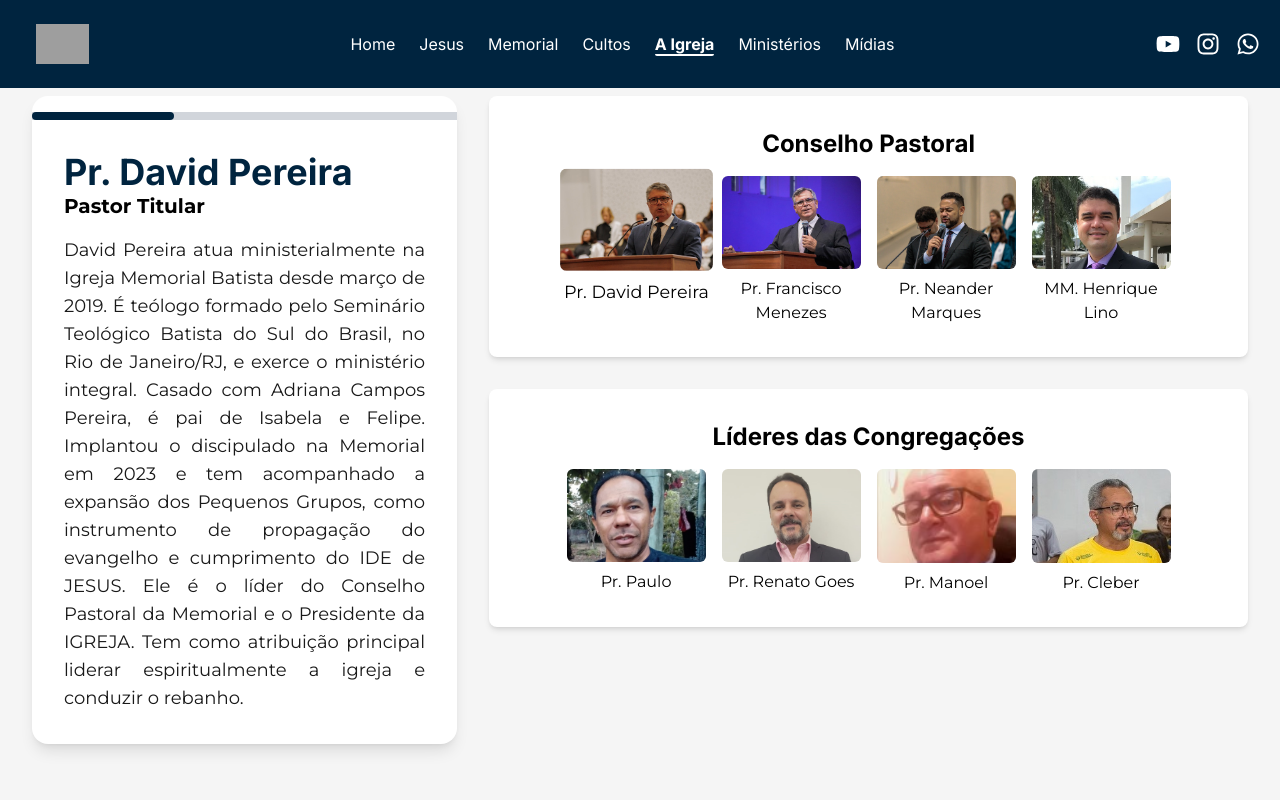
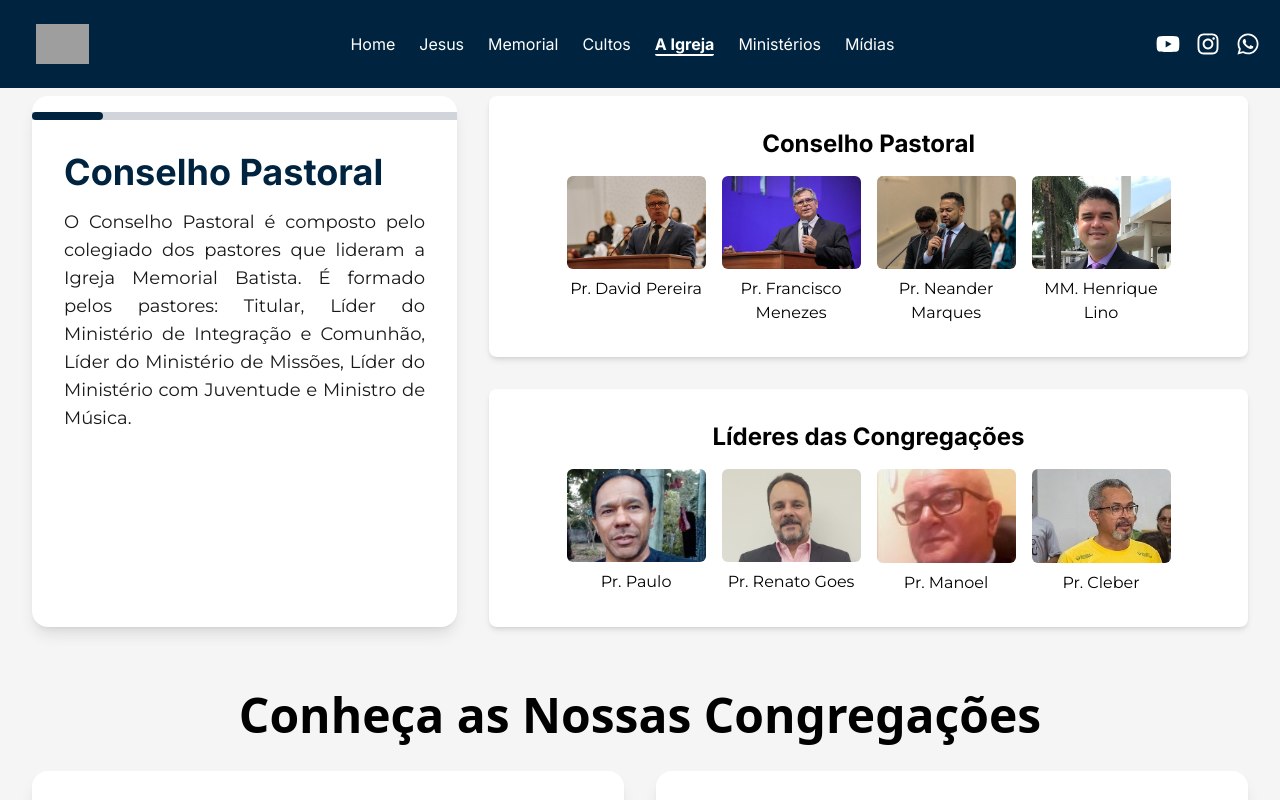
Before and after one commit to Jotagamaral/igreja-memorial-batista, a React (Create React App) app: page /igreja in a window 1280 px wide. Shown: the top 800 px of the page. Built offline with nearby package versions, Linux system fonts and the light colour scheme; grey boxes are pictures that could not be loaded.

Commit message:
Pop up and carrousel changes

```diff
--- a/src/components/Popup.js
+++ b/src/components/Popup.js
@@ -23,7 +23,7 @@
 
   return (
     <div
-      className={`fixed bottom-4 left-4 bg-white p-4 rounded-lg shadow-lg max-w-md z-50 transform transition-all duration-1000
+      className={`fixed bottom-4 md:left-4 bg-white bg-opacity-70 p-4 rounded-lg shadow-lg  h-auto z-50 transform transition-all duration-1000
       ${animateIn && !animateOut ? 'opacity-100 translate-x-0' : 'opacity-0 translate-x-[-20px]'}
       ${animateOut ? 'opacity-0 translate-x-[-40px]' : ''}`}
     >
@@ -36,9 +36,9 @@
       <img
         src="/assets/popup_assets/caravana.jpeg"
         alt="Aviso"
-        className="w-full h-32 object-cover rounded-lg"
+        className="w-1/2 h-1/4 mx-auto object-cover rounded-lg"
       />
-      <div className="mt-2">
+      <div className="mt-2 ">
         <h3 className="font-inter font-bold text-[#437d6f]">Amazônia 2025</h3>
         <p className="font-montserrat text-black mb-4">Caravana missionária da IMB</p>
         <a
--- a/src/data/igreja_Data.json
+++ b/src/data/igreja_Data.json
@@ -26,22 +26,22 @@
     {
       "name": "Pr. David Pereira",
       "titulo": "Pastor Titular",
-      "conteudo": "David Pereira atua ministerialmente na Igreja Memorial Batista desde março de 2019. É teólogo formado pelo Seminário Teológico Batista do Sul do Brasil, no Rio de Janeiro/RJ, e exerce o ministério integral. Casado com Adriana Campos Pereira, é pai de Isabela e Felipe. Implantou o discipulado na Memorial em 2023 e tem acompanhado a expansão dos Pequenos Grupos, como instrumento de propagação do evangelho e cumprimento do IDE de JESUS. Ele é o líder do Conselho Pastoral da Memorial e o Presidente da IGREJA. Tem como atribuição principal liderar espiritualmente a igreja e conduzir o rebanho."
+      "conteudo": "David Pereira atua ministerialmente na Igreja Memorial Batista desde de 2019. É teólogo formado pelo Seminário Teológico Batista do Sul do Brasil, no Rio de Janeiro/RJ, e exerce o ministério integral. Implantou o discipulado na Memorial em 2023 e tem acompanhado a expansão dos Pequenos Grupos. Líder do Conselho Pastoral da Memorial e o Presidente da IGREJA. Tem como atribuição principal liderar espiritualmente a igreja."
     },
     {
       "name": "Pr. Francisco Menezes",
       "titulo": "Ministro de Integração e Comunhão",
-      "conteudo": "Francisco atua ministerialmente na IMB desde 2012. É teólogo formado pelo Seminário Teológico Batista do Sul do Brasil, no Rio de Janeiro/RJ, e exerce o ministério integral. Casado com Izane Menezes, é pai de Ana Raquel, Priscila e Pedro. Atua no Ministério de Integração e Comunhão, apoiando o Conselho Pastoral com visitas à membresia, atividades que envolvam a comunidade memorial, acolhimento, dentre outras."
+      "conteudo": "Francisco atua ministerialmente na IMB desde 2012. É teólogo formado pelo Seminário Teológico Batista do Sul do Brasil, no Rio de Janeiro/RJ, e exerce o ministério integral. Atua no Ministério de Integração e Comunhão, apoiando o Conselho Pastoral com visitas à membresia, atividades que envolvam a comunidade memorial, acolhimento, dentre outras."
     },
     {
       "name": "Pr. Neander Marques",
       "titulo": "Ministro com a Juventude",
-      "conteudo": "Neander Marques atua ministerialmente na IMB desde 2020. É teólogo formado pela faculdade Batista mineira, e exerce seu ministério integral. Casado com Djorrane Diniz. Atua no Conselho Pastoral com as atividades voltadas à juventude da IMB. Seu Ministério tem trabalhado com adolescentes, jovens e jovens adultos (LIFT), de forma a apoiar essa fase tão importante na vida cristã."
+      "conteudo": "Neander Marques atua ministerialmente na IMB desde 2020. É teólogo formado pela faculdade Batista mineira, e exerce seu ministério integral. Atua no Conselho Pastoral com as atividades voltadas à juventude da IMB. Seu Ministério tem trabalhado com adolescentes, jovens e jovens adultos (LIFT), de forma a apoiar essa fase tão importante na vida cristã."
     },
     {
       "name": "MM. Henrique Lino",
       "titulo": "Ministro de Música",
-      "conteudo": "Henrique Lino atua ministerialmente na IMB desde 2015. É formado em música sacra, pelo Seminário Teológico Batista do Norte do Brasil, em Recife/PE, e exerce seu ministério integral. Casado com Daniele Fortuna, pai de Lara e Luísa. Atua no Conselho Pastoral liderando a música na IMB. Organiza as atividades musicais, corais, escalas de musicistas, coros, bandas e é responsável pela ordem do culto. Tem como responsabilidade atuar alinhado com os pastores do Conselho Pastoral que são responsáveis pela liturgia dos cultos."
+      "conteudo": "Henrique Lino atua ministerialmente na IMB desde 2015. É formado em música sacra, pelo Seminário Teológico Batista do Norte do Brasil, em Recife/PE, e exerce seu ministério integral. Atua no Conselho Pastoral liderando a música na IMB. Organiza as atividades musicais, corais, escalas de musicistas, coros, bandas e é responsável pela ordem do culto. Tem como responsabilidade atuar alinhado com os pastores do Conselho Pastoral."
     },
     {
       "name": "Vago",
--- a/src/data/ministerios_Data.json
+++ b/src/data/ministerios_Data.json
@@ -37,7 +37,7 @@
       "email": "dermevalfarias@yahoo.com.br",
       "tel": "(61) 99298-4505",
       "description": "Na Igreja Memorial Batista, os diáconos e as diaconisas são eleitos entre os seus membros e integram o Conselho Diaconal. Possuem as seguintes competências: Apoiar a lgreja e seus ministérios nas atividades eclesiásticas; promover a paz, a comunhão e o bem-estar dos membros da Igreja;organizar os elementos da Ceia do Senhor e auxiliar a sua distribuição; assistir os membros, ajudando-os a se integrarem nas atividades da lgreja; zelar pela manutenção da ordem nas dependências do templo nos horários dos cultos. dedicam a tratar da remuneração dos pastores e ministros da Igreja, da avaliação do Pastor Titular e dos Ministros-Auxiliares e assumem outras funções que a Assembleia da Igreja lhes atribuir.",
-      "image": "assets/ministerios_assets/bg.png"
+      "image": ""
     },
     {
       "title": "Educação e Capacitação Cristã",
@@ -93,7 +93,7 @@
       "email": "",
       "tel": "",
       "description": "",
-      "image": "assets/ministerios_assets/bg.png"
+      "image": ""
     },
     {
       "title": "Ministério Mulher Cristã em Missão",
--- a/src/pages/Igreja.js
+++ b/src/pages/Igreja.js
@@ -7,32 +7,35 @@
   const [textoAtual, setTextoAtual] = useState(0);
   const [isFading, setIsFading] = useState(false);
   const [progress, setProgress] = useState(0);
+  const [pastorSelecionado, setPastorSelecionado] = useState(null); // Estado para o pastor selecionado
 
   useEffect(() => {
-    // Scroll to top when the component mounts
     window.scrollTo(0, 0);
-  }, []); // This effect runs only once, when the component mounts
+  }, []);
 
   useEffect(() => {
-    // Função para alternar entre os textos
+
+
     const alternarTexto = () => {
       setIsFading(true);
       setTimeout(() => {
         setTextoAtual((prevTextoAtual) => (prevTextoAtual + 1) % igrejaData.textosLateral.length);
         setIsFading(false);
-      }, 500); // Tempo igual ao da transição
+      }, 500);
     };
 
-    // Configurar intervalo para alternar textos a cada 3 segundos
+    if (!pastorSelecionado) {
+
+
+
       const intervalo = setInterval(() => {
         alternarTexto();
         setProgress((prevProgress) => {
           const newProgress = (prevProgress + (100 / igrejaData.textosLateral.length));
           return newProgress >= 100 ? 100 : newProgress;
         });
-    }, 3000);
+      }, 10000);
 
-    // Ajustar progresso quando o texto final estiver sendo exibido
       const ajustarProgresso = () => {
         if (textoAtual === igrejaData.textosLateral.length - 1) {
           setProgress(100);
@@ -41,21 +44,20 @@
         }
       };
 
-    // Recalcular o progresso sempre que o textoAtual mudar
       ajustarProgresso();
 
-    // Limpar intervalo ao desmontar o componente
+
+
       return () => clearInterval(intervalo);
-  }, [textoAtual]);
+    }
+  }, [textoAtual, pastorSelecionado]);
 
-  const texto = igrejaData.textosLateral[textoAtual];
+  const texto = pastorSelecionado ? igrejaData.textosLateral[pastorSelecionado] : igrejaData.textosLateral[textoAtual]; // Use pastorSelecionado se houver
 
   return (
     <div className="min-h-screen py-14 md:py-16 bg-[#F5F5F5]">
       <div className="max-w-screen-xl mx-auto p-4 md:p-8 flex flex-col md:flex-row gap-8">
-        {/* Card com informações na parte esquerda */}
         <Card BackgroundColor="#FFFFFF">
-          {/* Barra de Progresso */}
           <div className="relative h-2 bg-gray-300 mt-4">
             <div
               className="absolute h-full bg-custom-blue transition-all rounded-xl duration-1000"
@@ -66,19 +68,16 @@
             <h1 className={`text-2xl md:text-4xl font-bold font-inter text-left text-custom-blue transition-opacity duration-500 ${!isFading ? 'opacity-100' : 'opacity-0'}`}>
               {texto.name}
             </h1>
-
             <h3 className={`text-lg md:text-xl font-bold font-montserrat text-left text-black transition-opacity duration-500 ${!isFading ? 'opacity-100' : 'opacity-0'}`}>
-              {texto.titulo}
+              {texto.titulo } {/* Mostra título ou role do pastor */}
             </h3>
             <p className={`text-base md:text-lg font-base font-montserrat text-justify text-[#191919] mt-4 transition-opacity duration-500 ${!isFading ? 'opacity-100' : 'opacity-0'}`}>
-              {texto.conteudo}
+              {texto.conteudo} {/* Mostra conteúdo ou descrição do pastor */}
             </p>
           </div>
         </Card>
 
-        {/* Área com duas divs na parte direita */}
         <div className="flex flex-col gap-4 md:gap-8">
-          {/* Div 1 */}
           <div className="bg-white p-4 md:p-8 rounded-lg shadow-md">
             <h3 className="text-xl md:text-2xl font-inter font-bold mb-4">Conselho Pastoral</h3>
             <div className="flex flex-wrap gap-4 justify-center">
@@ -87,17 +86,23 @@
                   key={index}
                   className="w-1/2 sm:w-1/3 lg:w-1/5 text-center"
                   initial={{ scale: 1 }}
-                  animate={{ scale: textoAtual === index + 1 ? 1.1 : 1 }}
+                  animate={{ scale: (pastorSelecionado - 1 === index|| textoAtual - 1 === index) ? 1.1 : 1 }}
                   transition={{ duration: 0.5 }}
+                  onMouseEnter={() => setPastorSelecionado(index + 1)} // Define o pastor selecionado
+                  onMouseLeave={() => setPastorSelecionado(null)} // Limpa o pastor selecionado
                 >
-                  <img src={pastor.image} alt={pastor.name} className="w-full h-auto max-w-[100px] md:max-w-[150px] max-h-[150px] md:max-h-[200px] mx-auto mb-2 rounded-md object-cover" />
+                  <img
+                    src={pastor.image}
+                    alt={pastor.name}
+                    className="w-full h-auto max-w-[100px] md:max-w-[150px] max-h-[150px] md:max-h-[200px] mx-auto mb-2 rounded-md object-cover"
+                  />
                   <p className="font-montserrat font-thin">{pastor.name}</p>
                 </motion.div>
               ))}
             </div>
+
           </div>
 
-          {/* Div 2 */}
           <div className="bg-white p-4 md:p-8 rounded-lg shadow-md">
             <h3 className="text-xl md:text-2xl font-inter font-bold mb-4">Líderes das Congregações</h3>
             <div className="flex flex-wrap gap-4 justify-center">
@@ -112,7 +117,6 @@
         </div>
       </div>
 
-      {/* Nova Seção de Cards */}
       <h1 className="text-3xl md:text-5xl font-bold text-center mt-8">Conheça as Nossas Congregações</h1>
       <div className="max-w-screen-xl mx-auto p-4 md:p-8 grid grid-cols-1 sm:grid-cols-2 gap-4 md:gap-8">
         {igrejaData.congregacoes.map((congregacao, index) => (
@@ -126,7 +130,6 @@
         ))}
       </div>
 
-      {/* Seção de Chamada para Ação */}
       <div className="text-center py-8 px-4">
         <div className="max-w-screen-lg mx-auto">
           <div className="mb-4">
--- a/src/pages/Ministerios.js
+++ b/src/pages/Ministerios.js
@@ -32,6 +32,7 @@
 
         <div className="grid grid-cols-1 sm:grid-cols-2 lg:grid-cols-3 gap-4 sm:gap-6 lg:gap-8 py-8 px-4 md:px-8 lg:px-16 w-full max-w-screen-xl mx-auto">
           {ministeriosData.map((ministerio, index) => (
+            ministerio.description && ministerio.image &&
             <CardMinisterio
               key={index}
               title={ministerio.title}
@@ -41,6 +42,7 @@
               description={ministerio.description}
               image={ministerio.image}
             />
+
           ))}
         </div>
 
```
Lines whose indentation alone changed are shown as unchanged.
